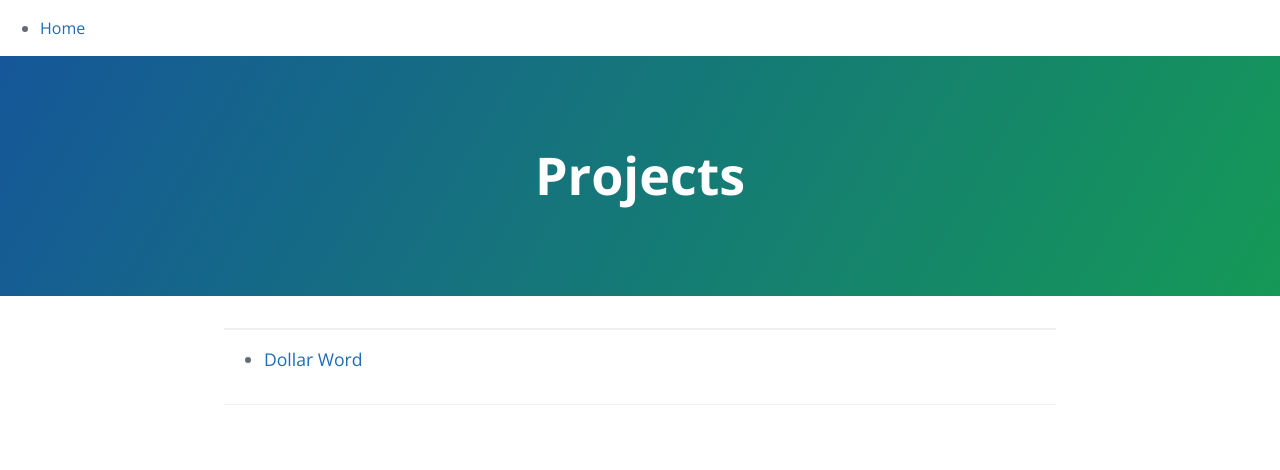
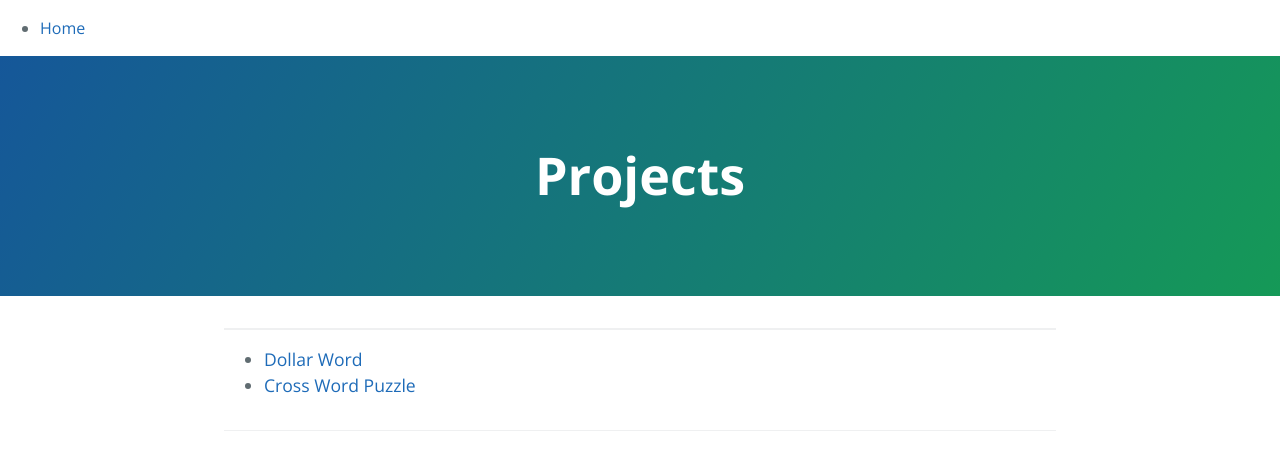
Before and after one commit to mebartsch/mebartsch.github.io, a Jekyll site: the page projects/index.html, which Jekyll copies as it is, in a window 1280 px wide. Shown: the top 470 px of the page. Built offline with Jekyll 4.4.1, drawn with Linux system fonts in a browser that asks for light colours.

Commit message:
Update index.html

```diff
--- a/projects/index.html
+++ b/projects/index.html
@@ -26,6 +26,7 @@
 		<nav><ul>
 			<li><a href="/projects/Dollar-Word" target="_blank">Dollar Word</a></li>
 		<!--	<li><a href="/projects/Dollar_Word_Save" target="_blank">Dollar Word Save</a></li> -->
+			<li><a href="/projects/Cross_Word" target="_blank">Cross Word Puzzle</a></li>
 
 		</ul></nav>
 
```
